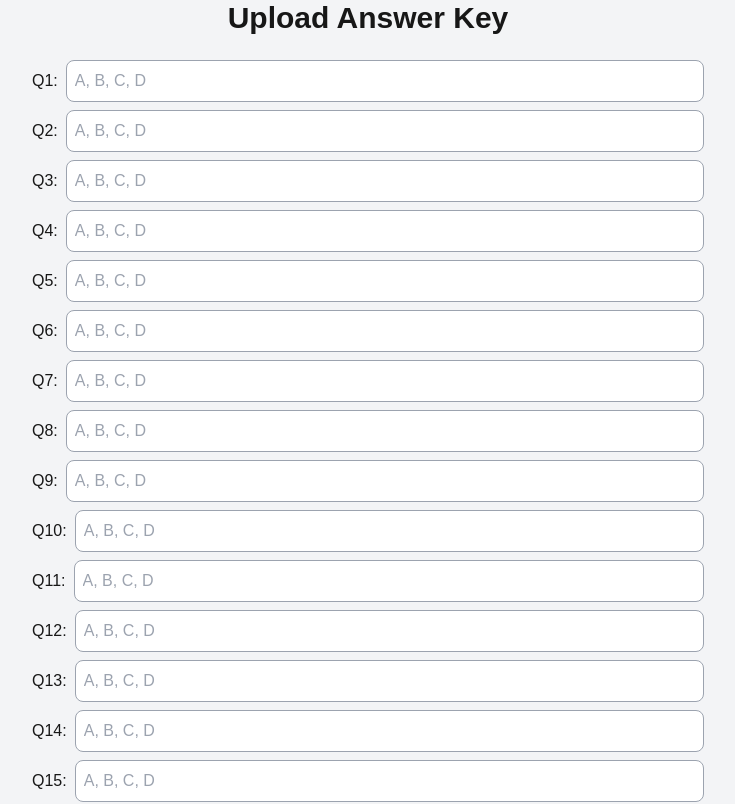
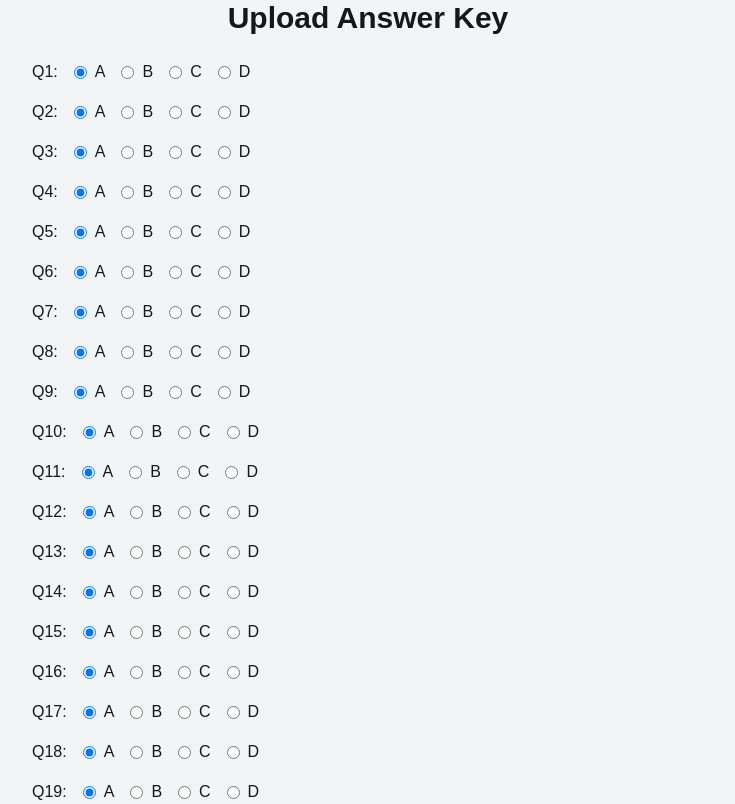
Before and after one commit to Smit028/Student-Report-Generator, a Next.js app: page / in a window 1280 px wide. Shown: the top 804 px of the page, without its empty margins (272-1007 px from the left). Built offline with nearby package versions, Linux system fonts and the light colour scheme.

Commit message:
first commit

```diff
--- a/app/components/upload-answerkey.js
+++ b/app/components/upload-answerkey.js
@@ -4,21 +4,27 @@ import { db } from '../lib/firebase';
 import { collection, addDoc } from 'firebase/firestore';
 
 export default function UploadAnswerKey() {
-  const [answers, setAnswers] = useState(Array(50).fill('')); // Array to hold answers for questions 1 to 50
+  // Initialize answers with 'A' for each question
+  const [answers, setAnswers] = useState(Array(50).fill('A')); // Array to hold answers for questions 1 to 50
 
-  const handleChange = (index, value) => {
+  const handleCheckboxChange = (questionIndex, option) => {
     const newAnswers = [...answers];
-    newAnswers[index] = value; // Update the answer at the specific index
+    newAnswers[questionIndex] = option; // Update the answer at the specific index
     setAnswers(newAnswers);
   };
 
   const uploadAnswerKey = async () => {
     if (answers.every(answer => answer)) { // Ensure all answers are filled
-      await addDoc(collection(db, 'answerKey'), { answers });
-      alert('Answer key uploaded successfully!');
-      setAnswers(Array(50).fill('')); // Reset the answers after upload
+      try {
+        await addDoc(collection(db, 'answerKey'), { answers });
+        alert('Answer key uploaded successfully!');
+        setAnswers(Array(50).fill('A')); // Reset the answers after upload to all A
+      } catch (error) {
+        console.error('Error uploading answer key:', error);
+        alert('Failed to upload answer key. Please try again.');
+      }
     } else {
-      alert('Please fill in all answer fields.');
+      alert('Please select an answer for all questions.');
     }
   };
 
@@ -27,16 +33,23 @@ export default function UploadAnswerKey() {
       <h1 className="text-3xl font-bold mb-6">Upload Answer Key</h1>
 
       <div className="w-full max-w-2xl">
-        {answers.map((answer, index) => (
-          <div key={index} className="flex items-center mb-2">
-            <label className="mr-2">Q{index + 1}:</label>
-            <input
-              type="text"
-              value={answer}
-              onChange={(e) => handleChange(index, e.target.value.toUpperCase())} // Convert input to uppercase
-              placeholder="A, B, C, D"
-              className="w-full p-2 border border-gray-400 rounded-lg"
-            />
+        {answers.map((answer, questionIndex) => (
+          <div key={questionIndex} className="flex items-center mb-4">
+            <label className="mr-4">Q{questionIndex + 1}:</label>
+            <div className="flex space-x-4">
+              {['A', 'B', 'C', 'D'].map((option) => (
+                <label key={option} className="flex items-center">
+                  <input
+                    type="radio"
+                    name={`question_${questionIndex}`} // Group radio buttons by question
+                    checked={answer === option} // Check if this option is selected
+                    onChange={() => handleCheckboxChange(questionIndex, option)} // Update answer on change
+                    className="mr-2"
+                  />
+                  {option}
+                </label>
+              ))}
+            </div>
           </div>
         ))}
       </div>
--- a/app/lib/firebase.js
+++ b/app/lib/firebase.js
@@ -1,6 +1,6 @@
 // Import the functions you need from the SDKs you need
 import { initializeApp } from "firebase/app";
-import { getAnalytics } from "firebase/analytics";
+import { getFirestore } from 'firebase/firestore';
 // TODO: Add SDKs for Firebase products that you want to use
 // https://firebase.google.com/docs/web/setup#available-libraries
 
@@ -18,4 +18,7 @@ const firebaseConfig = {
 
 // Initialize Firebase
 const app = initializeApp(firebaseConfig);
-const analytics = getAnalytics(app);
+
+const db = getFirestore(app);
+
+export { db };
--- a/package.json
+++ b/package.json
@@ -9,9 +9,10 @@
     "lint": "next lint"
   },
   "dependencies": {
+    "firebase": "^10.13.2",
+    "next": "14.2.13",
     "react": "^18",
-    "react-dom": "^18",
-    "next": "14.2.13"
+    "react-dom": "^18"
   },
   "devDependencies": {
     "postcss": "^8",
```
Also changed, not shown: 1 other file (tests, documents, lock files or other folders).
